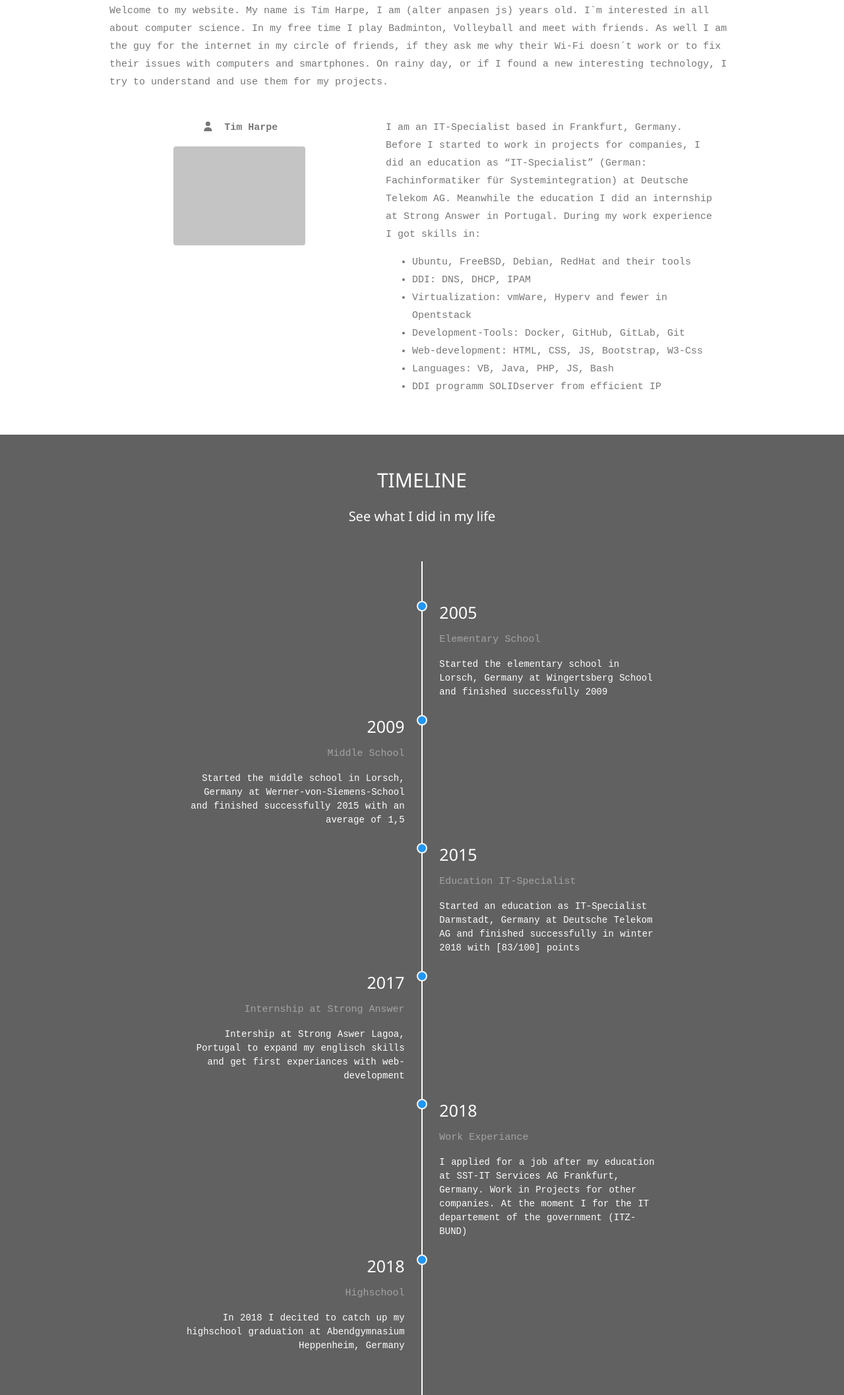
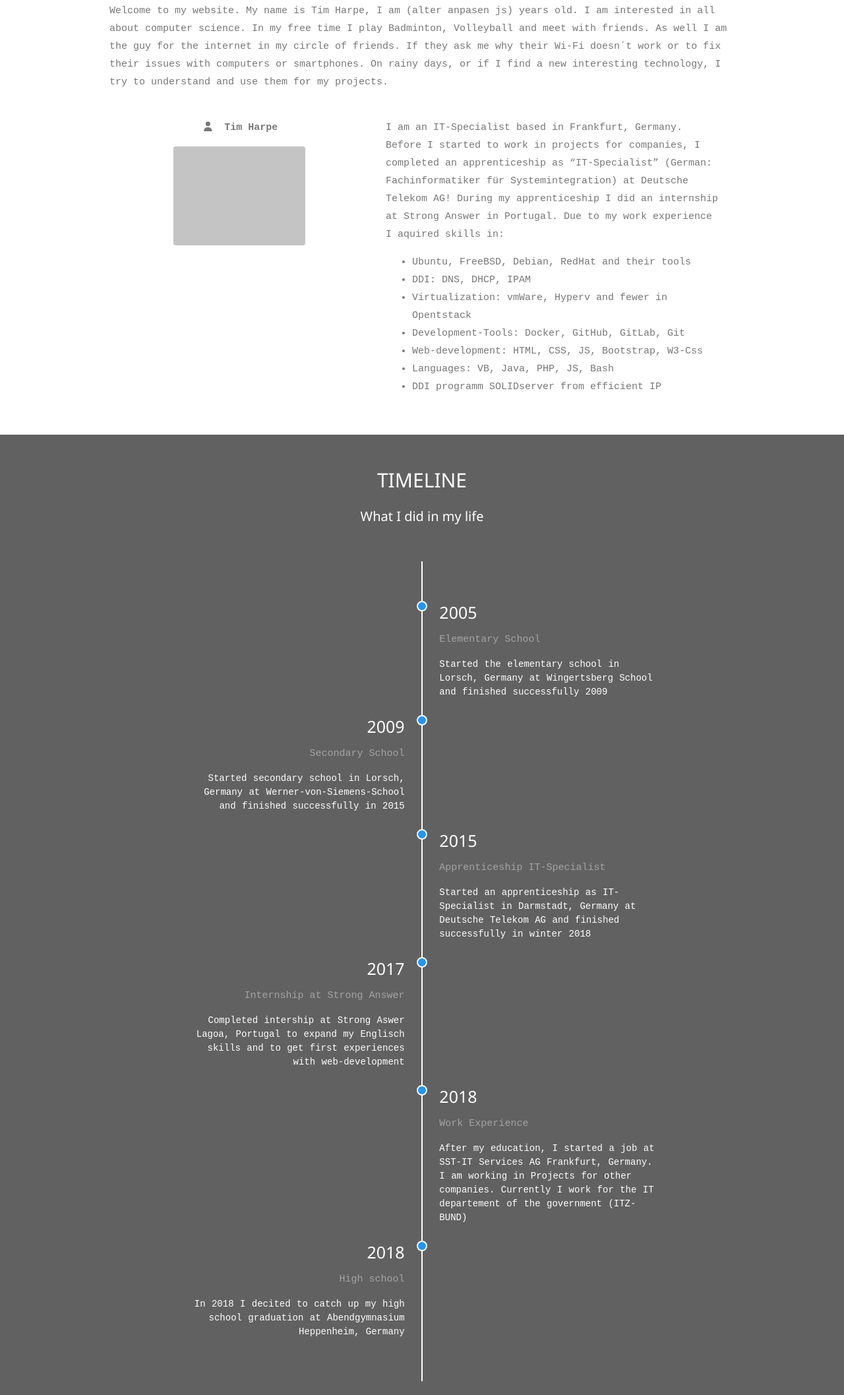
Before and after one commit to Nevana/personal-website, a website: page src/views/index.html in a window 1280 px wide. Shown: the part 554-2669 px from the top of the page at 66% size. Drawn offline with Linux system fonts and the light colour scheme; files that its build step writes are made by us from their sources; grey boxes are pictures that could not be loaded; files whose address does not match are found by name; a web font is replaced by a local one.

Commit message:
fixed gramma mistakes

```diff
--- a/src/views/index.html
+++ b/src/views/index.html
@@ -56,10 +56,10 @@
         <div style="position: relative; height: 0px; top: -52px;" id="about"></div>
         <h2 class="w3-center">ABOUT ME</h2>
         <h4 class="w3-center">I love everything that has to do with computer science!</h4>
-        <p>Welcome to my website. My name is Tim Harpe, I am (alter anpasen js) years old. I`m interested in all about
+        <p>Welcome to my website. My name is Tim Harpe, I am (alter anpasen js) years old. I am interested in all about
             computer science. In my free time I play Badminton, Volleyball and meet with friends. As well I am the guy
-            for the internet in my circle of friends, if they ask me why their Wi-Fi doesn´t work or to fix their issues
-            with computers and smartphones. On rainy day, or if I found a new interesting technology, I try to
+            for the internet in my circle of friends. If they ask me why their Wi-Fi doesn´t work or to fix their issues
+            with computers or smartphones. On rainy days, or if I find a new interesting technology, I try to
             understand and use them for my projects.</p>
         <div class="w3-row">
             <div class="w3-col m5 w3-center w3-padding-large">
@@ -69,10 +69,11 @@
             </div>
             <div class="w3-col m7 w3-hide-small w3-padding-large">
                 <p>I am an IT-Specialist based in Frankfurt, Germany. Before I started to work in projects for
-                    companies, I
-                    did an education as “IT-Specialist” (German: Fachinformatiker für Systemintegration) at Deutsche
-                    Telekom AG. Meanwhile the education I did an internship at Strong Answer in Portugal. During my work
-                    experience I got skills in:
+                    companies, I completed an apprenticeship as “IT-Specialist” (German: Fachinformatiker für
+                    Systemintegration) at Deutsche
+                    Telekom AG! During my apprenticeship I did an internship at Strong Answer in Portugal. Due to my
+                    work
+                    experience I aquired skills in:
                     <ul>
                         <li>Ubuntu, FreeBSD, Debian, RedHat and their tools</li>
                         <li>DDI: DNS, DHCP, IPAM</li>
@@ -91,7 +92,7 @@
         <div class="w3-content w3-container w3-padding-32">
             <div style="position: relative; height: 0px; top: -52px;" id="timeline"></div>
             <h2 class="w3-center">TIMELINE</h2>
-            <h4 class="w3-center">See what I did in my life</h4>
+            <h4 class="w3-center">What I did in my life</h4>
             <div class="containerTimeline">
                 <div class="timeline-block timeline-block-right">
                     <div class="marker"></div>
@@ -106,18 +107,19 @@
                     <div class="marker"></div>
                     <div class="timeline-content">
                         <h3>2009</h3>
-                        <span>Middle School</span>
-                        <p>Started the middle school in Lorsch, Germany at Werner-von-Siemens-School and finished
-                            successfully 2015 with an average of 1,5</p>
+                        <span>Secondary School</span>
+                        <p>Started secondary school in Lorsch, Germany at Werner-von-Siemens-School and finished
+                            successfully in 2015</p>
                     </div>
                 </div>
                 <div class="timeline-block timeline-block-right">
                     <div class="marker"></div>
                     <div class="timeline-content">
                         <h3>2015</h3>
-                        <span>Education IT-Specialist</span>
-                        <p>Started an education as IT-Specialist Darmstadt, Germany at Deutsche Telekom AG and finished
-                            successfully in winter 2018 with [83/100] points</p>
+                        <span>Apprenticeship IT-Specialist</span>
+                        <p>Started an apprenticeship as IT-Specialist in Darmstadt, Germany at Deutsche Telekom AG and
+                            finished
+                            successfully in winter 2018</p>
                     </div>
                 </div>
                 <div class="timeline-block timeline-block-left">
@@ -125,17 +127,17 @@
                     <div class="timeline-content">
                         <h3>2017</h3>
                         <span>Internship at Strong Answer</span>
-                        <p>Intership at Strong Aswer Lagoa, Portugal to
-                            expand my englisch skills and get first experiances with web-development</p>
+                        <p>Completed intership at Strong Aswer Lagoa, Portugal to
+                            expand my Englisch skills and to get first experiences with web-development</p>
                     </div>
                 </div>
                 <div class="timeline-block timeline-block-right">
                     <div class="marker"></div>
                     <div class="timeline-content">
                         <h3>2018</h3>
-                        <span>Work Experiance</span>
-                        <p>I applied for a job after my education at SST-IT Services AG Frankfurt, Germany. Work in
-                            Projects for other companies. At the moment I for the IT departement of the government
+                        <span>Work Experience</span>
+                        <p>After my education, I started a job at SST-IT Services AG Frankfurt, Germany. I am working in
+                            Projects for other companies. Currently I work for the IT departement of the government
                             (ITZ-BUND)</p>
                     </div>
                 </div>
@@ -143,8 +145,8 @@
                     <div class="marker"></div>
                     <div class="timeline-content">
                         <h3>2018</h3>
-                        <span>Highschool</span>
-                        <p>In 2018 I decited to catch up my highschool graduation  at Abendgymnasium Heppenheim, Germany
+                        <span>High school</span>
+                        <p>In 2018 I decited to catch up my high school graduation at Abendgymnasium Heppenheim, Germany
                         </p>
                     </div>
                 </div>
@@ -155,21 +157,19 @@
         <div style="position: relative; height: 0px; top: -52px;" id="work"></div>
         <h2 class="w3-center">WORK</h2>
         <h4 class="w3-center">My fulltime Job</h4>
-        <p>At the moment I am an employer at SST-IT Services AG located in Frankfurt. The company use me for projects from
-            other bigger companies, like the ITZ-BUND the IT department of the government, where I am working for at the
-            moment.
+        <p>Currently I am an employee at SST-IT Services AG located in Frankfurt. I am assigned in projects for external
+            bog companies, like ITZ-BUND the IT department of the government, for who I am working at the moment.
             At the ITZ-Bund I am located in the DDI department which operates the DNS, DHCP and IPAM services.
-            There I am developing / expanding the internal software for the servers to simplify the processes, fix bugs and
-            reduce the expenditure for the customers of the internal Software.
-            In the evening I go to school to finish my high school degree in order to get the opportunity to study maybe
-            later in my life.
+            There I am developing / expanding the internal software for servers to simplify processes to fix bugs
+            and to reduce the expenditure for the customers of the internal Software. In the evening I go to school to
+            finish my high school degree in order to get the opportunity to study later in my life.
         </p>
     </div>
     <div class="w3-dark-gray">
         <div class="w3-content w3-container w3-padding-32">
             <div style="position: relative; height: 0px; top: -52px;" id="projects"></div>
             <h2 class="w3-center">PROJECTS</h2>
-            <h4 class="w3-center">Actual things I am working on.</h4>
+            <h4 class="w3-center">Latest things I am working on.</h4>
             <table class="w3-table w3-bordered w3-light-grey">
                 <tr>
                     <th>Title</th>
@@ -199,7 +199,7 @@
         <h2 class="w3-center">FUTURE VENTURES</h2>
         <h4 class="w3-center">What I am interested in.</h4>
         <ul>
-            <li>Expand nodeJS experiance (npm etc.)</li>
+            <li>Expand nodeJS experience (npm etc.)</li>
             <li>Idea behind CI/CD, integrate in workflow</li>
             <li>Scalable distributed systems (infrastructure, networks, microservices)</li>
             <li>Blockchain</li>
```
